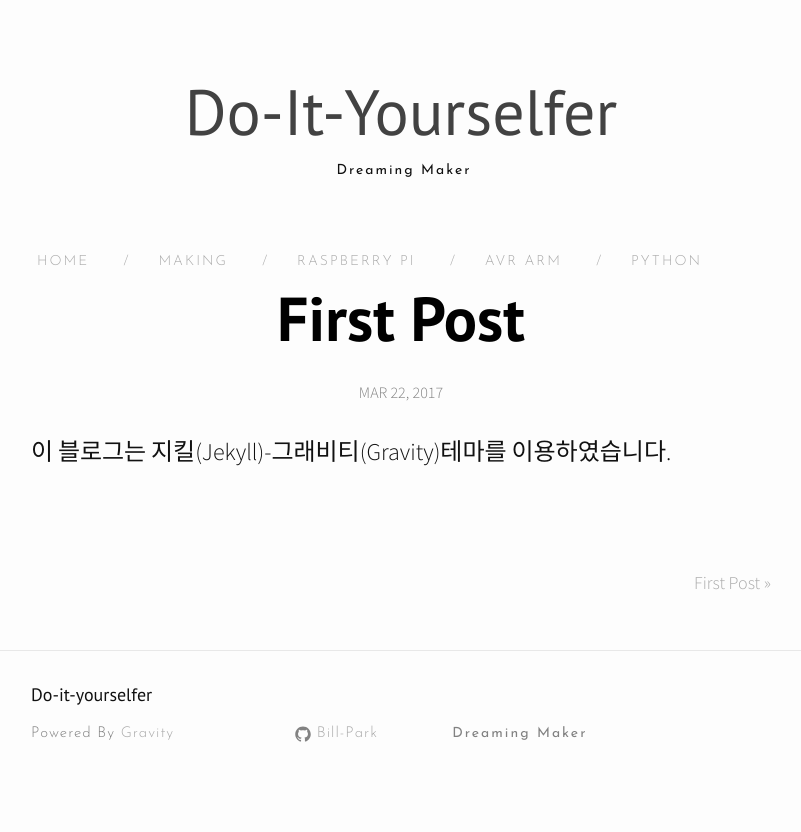
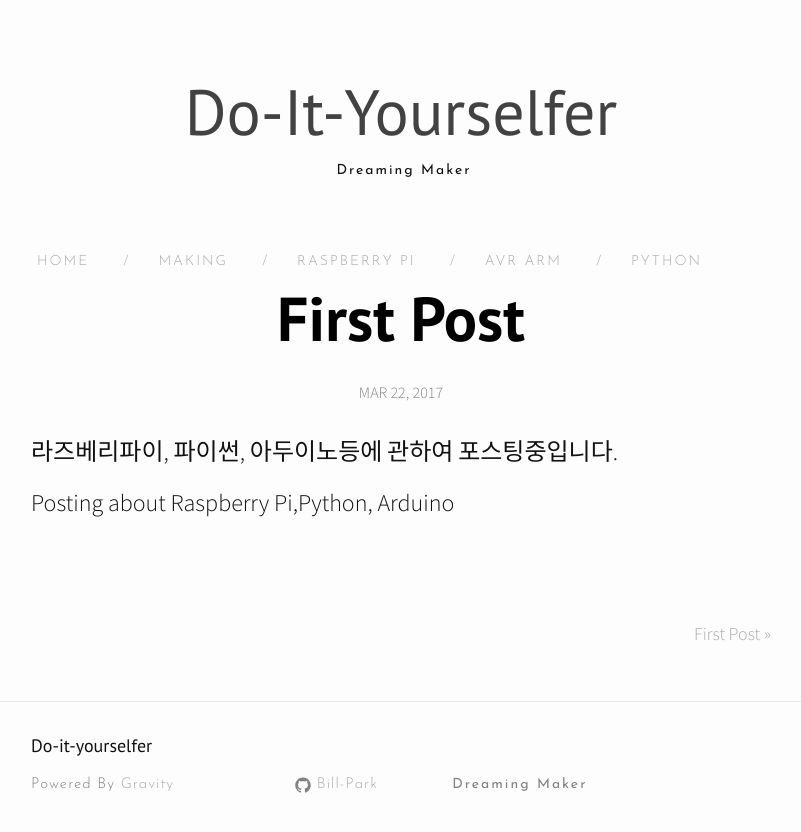
Before and after one commit to Bill-Park/bill-park.github.io, a Jekyll site: the page built from _posts/2017-03-22-blog-test - 복사본.markdown, in a window 1280 px wide. Shown: the top 832 px of the page, without its empty margins (239-1040 px from the left). Built offline with Jekyll 4.4.1, drawn with Linux system fonts in a browser that asks for light colours; nearby versions of some CDN libraries.

```diff
--- a/_posts/2017-03-22-blog-test - 복사본.markdown
+++ b/_posts/2017-03-22-blog-test - 복사본.markdown
@@ -4,4 +4,7 @@ title:  "First Post"
 category: home
 ---
 
-이 블로그는 지킬(Jekyll)-그래비티(Gravity)테마를 이용하였습니다.
+라즈베리파이, 파이썬, 아두이노등에 관하여 포스팅중입니다.
+
+
+Posting about Raspberry Pi,Python, Arduino
```
